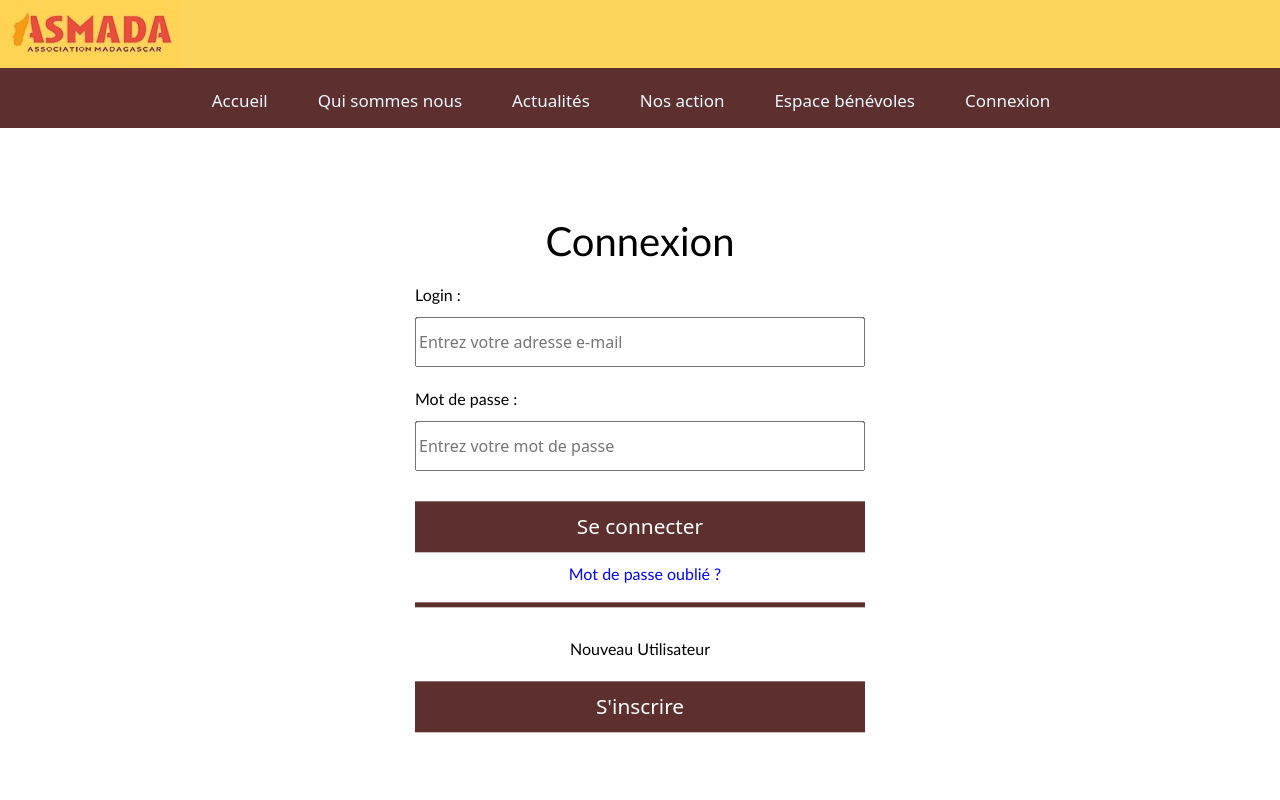
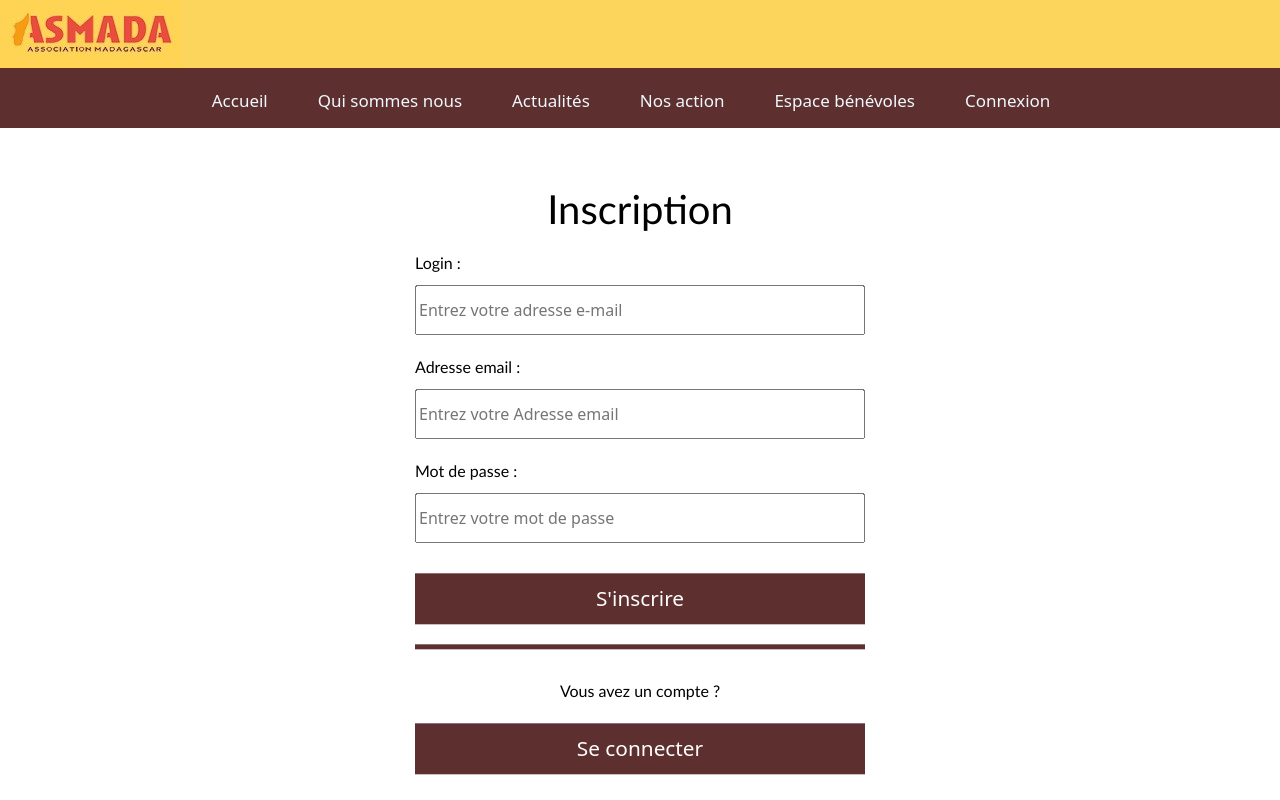
Before and after one commit to Vyvy20/Asmada-react, a React (Create React App) app: page / in a window 1280 px wide. Shown: the top 800 px of the page. Built offline with nearby package versions, Linux system fonts and the light colour scheme.

Commit message:
Inscription

```diff
--- a/src/components/App.js
+++ b/src/components/App.js
@@ -4,7 +4,10 @@ import Header from "./Header";
 import Nav from "./Nav";
 import Article from "./Article";
 import Connexion from "./Connexion";
+import Inscription from "./Inscription";
 import Footer from "./Footer";
+
+
 
 import {BrowserRouter as Router, Route, Link} from 'react-router-dom'
 
@@ -14,7 +17,7 @@ function App(){
       <div>
          <Header />
          <Nav />
-         <Connexion />
+         <Inscription />
          <Footer />
       </div>
       </Router>
--- a/src/components/Connexion.js
+++ b/src/components/Connexion.js
@@ -1,20 +1,8 @@
 import React, {Component} from 'react';
-import "../Css//Connexion.css"
+import "../Css/Connexion.css"
 
-class Connexion extends Component {
-  constructor(props) {
-    super(props);
-    this.state = {value: ''};
-
-    this.hc = this.handleChange.bind(this);
-  }
-
-  handleChange(event) {
-    this.setState({value: event.target.value});
-  }
-
-  render() {
-    return (
+function Connexion() {
+  return (
       <form>
         <div className='Connex'>
 
@@ -22,11 +10,11 @@ class Connexion extends Component {
 
           <label>Login : </label><br></br>
 
-          <input type="text" placeholder="Entrez votre adresse e-mail" className="emailText" onChange={this.hc} /><br></br>
+          <input type="text" placeholder="Entrez votre adresse e-mail" className="emailText"  /><br></br>
 
           <label>Mot de passe : </label><br></br>
 
-          <input type="text" placeholder="Entrez votre mot de passe"  className="MdpText" onChange={this.hc} /><br></br>
+          <input type="text" placeholder="Entrez votre mot de passe"  className="MdpText" /><br></br>
 
           <input className='boutenText' type="submit" value="Se connecter" /> <br></br>
 
@@ -41,6 +29,6 @@ class Connexion extends Component {
       </form>
     );
   }
-}
+
 
 export default Connexion;
--- /dev/null
+++ b/src/components/Inscription.js
@@ -0,0 +1,35 @@
+import React, {Component} from 'react';
+import "../Css/Connexion.css"
+
+function Inscription() {
+  return (
+      <form>
+        <div className='Connex'>
+
+          <h1 name="TitreConnexion">Inscription</h1>
+
+          <label>Login : </label><br></br>
+
+          <input type="text" placeholder="Entrez votre adresse e-mail" className="emailText"  /><br></br>
+
+          <label>Adresse email : </label><br></br>
+          <input type="text" placeholder="Entrez votre Adresse email"  className="MdpText" /><br></br>
+
+          <label>Mot de passe : </label><br></br>
+
+          <input type="text" placeholder="Entrez votre mot de passe"  className="MdpText" /><br></br>
+
+          <input className='boutenText' id="btnInscription" type="submit" value="S'inscrire" onClick="document.location.href='Inscription.js'"/>
+
+          <hr></hr>
+
+          <div className='Nouveau' name="TitreConnexion">Vous avez un compte ?</div>
+          <input className='boutenText' type="submit" value="Se connecter" /> <br></br>
+
+          </div>
+      </form>
+    );
+  }
+
+
+export default Inscription;
```
